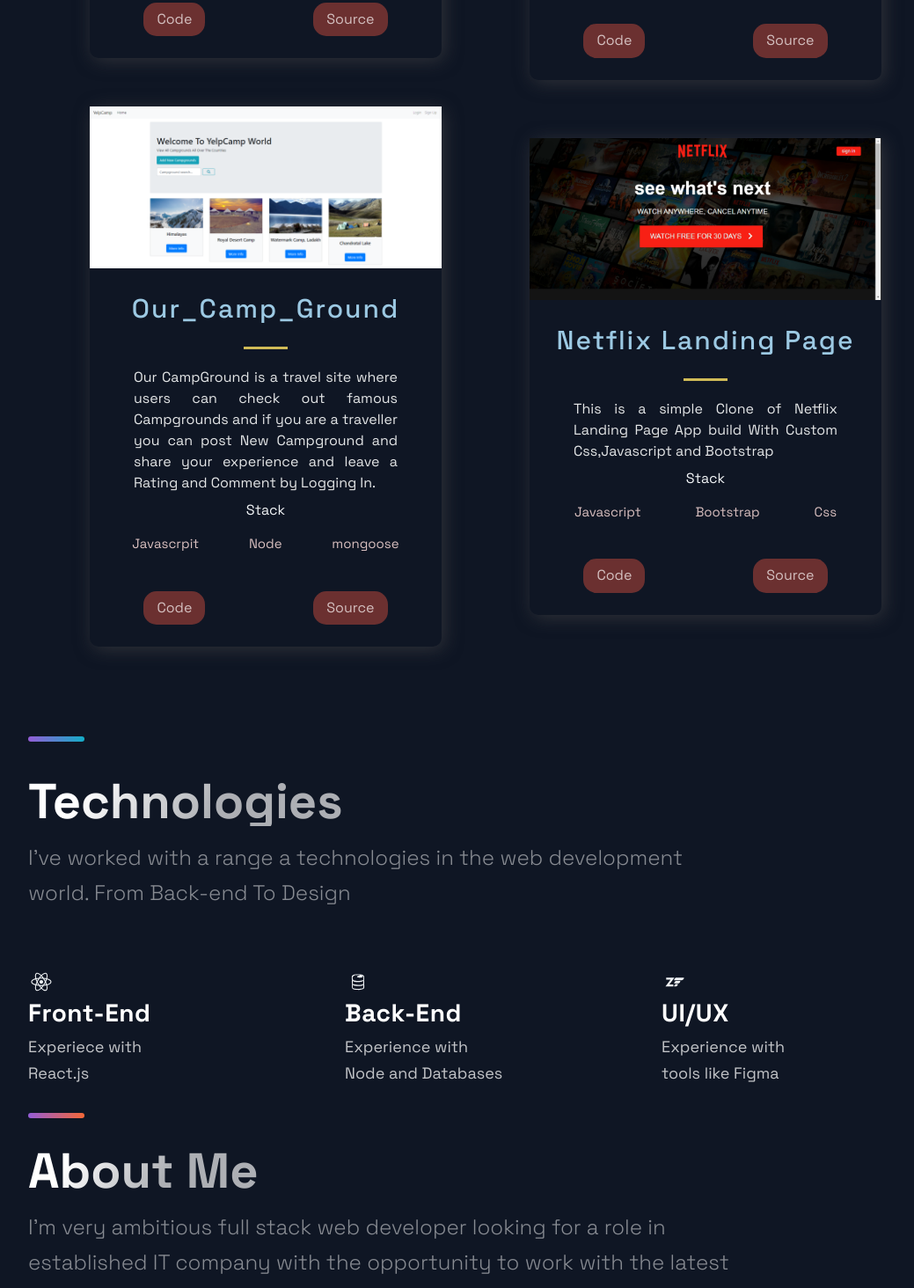
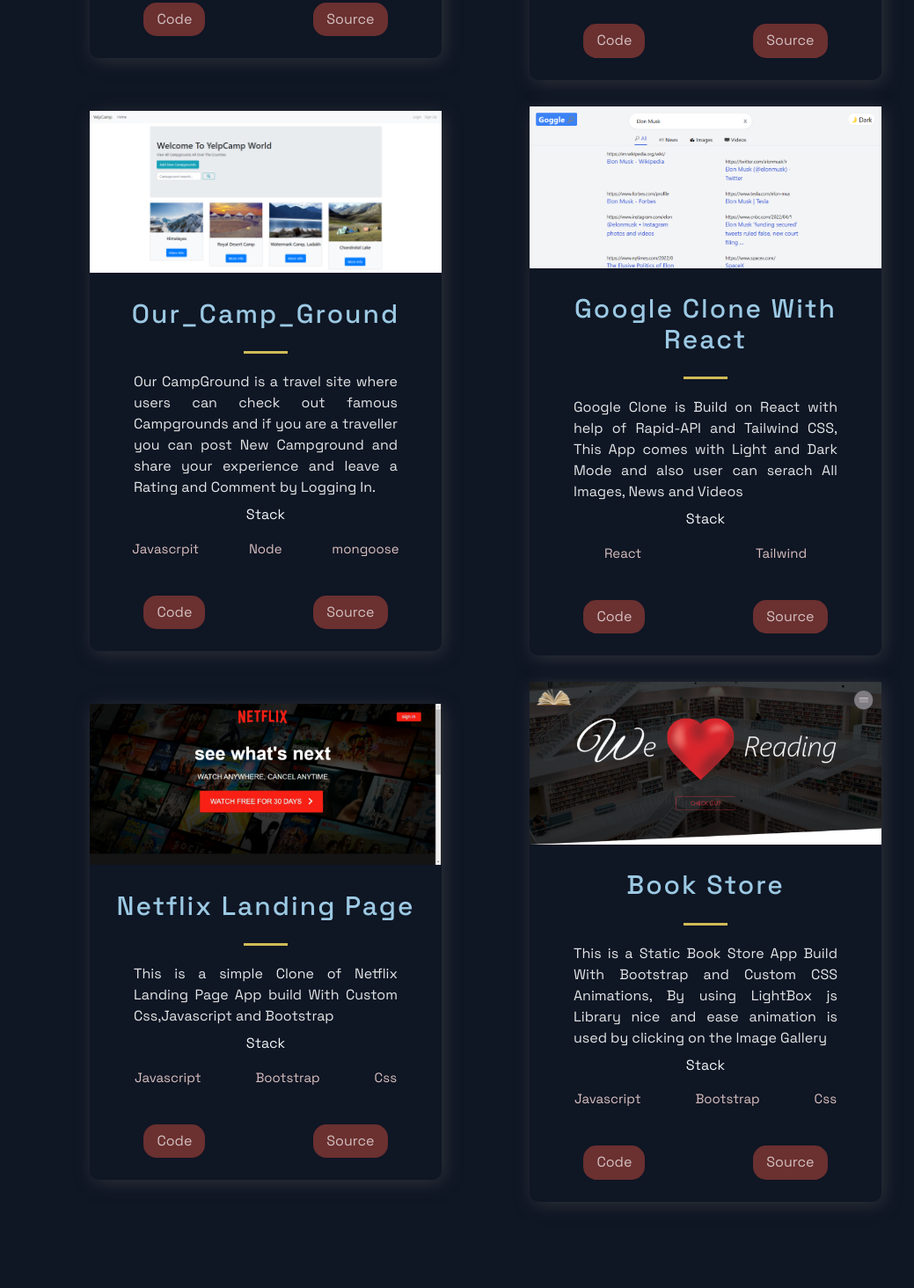
Before and after one commit to Sivaram01/my-portfolio-app-official, a Next.js app: page / in a window 1280 px wide. Shown: the part 1480-2944 px from the top of the page at 88% size, without its empty margins (88-1127 px from the left). Built offline with nearby package versions, Linux system fonts and the light colour scheme.

Commit message:
added extra  projects

```diff
--- a/src/constants/constants.js
+++ b/src/constants/constants.js
@@ -27,6 +27,15 @@
     id: 2,
   },
   {
+    title: 'Google Clone With React',
+    description: "Google Clone is Build on React with help of Rapid-API and Tailwind CSS, This App comes with Light and Dark Mode and also user can serach All Images, News and Videos ",
+    image: '/images/google.png',
+    tags: ['React', 'Tailwind'],
+    source: 'https://shivu-google-clone.netlify.app/search',
+    code: 'https://github.com/Sivaram01/Google-Clone-with-React',
+    id: 3,
+  },
+  {
     title: 'Netflix Landing Page',
     description: "This is a simple Clone of Netflix Landing Page App build With Custom Css,Javascript and Bootstrap ",
     image: '/images/netflix.png',
@@ -35,11 +44,20 @@
     code: 'https://github.com/Sivaram01/netflix-landing-page',
     id: 3,
   },
+  {
+    title: 'Book Store',
+    description: "This is a Static Book Store App Build With Bootstrap and Custom CSS Animations, By using LightBox js Library nice and ease animation is used by clicking on the Image Gallery  ",
+    image: '/images/book.png',
+    tags: ['Javascript', 'Bootstrap', 'Css'],
+    source: 'https://shivu-book-store.netlify.app/',
+    code: 'https://github.com/Sivaram01/Book-Store',
+    id: 3,
+  },
 ];
 
 export const TimeLineData = [
   { year: 2019, text: 'Started my jouney into web development', },
-  { year: 2020, text: 'Build and Shared my projects with the world', },
+  { year: 2020, text: 'Started to Build Some Projects', },
   { year: 2021, text: 'Started to learn and Bulid MERN Applications', },
   { year: 2022, text: 'Started to learn the tools like Figma', },
 ];
```
Also changed, not shown: public/images/book.png (added), public/images/google.png (added).
